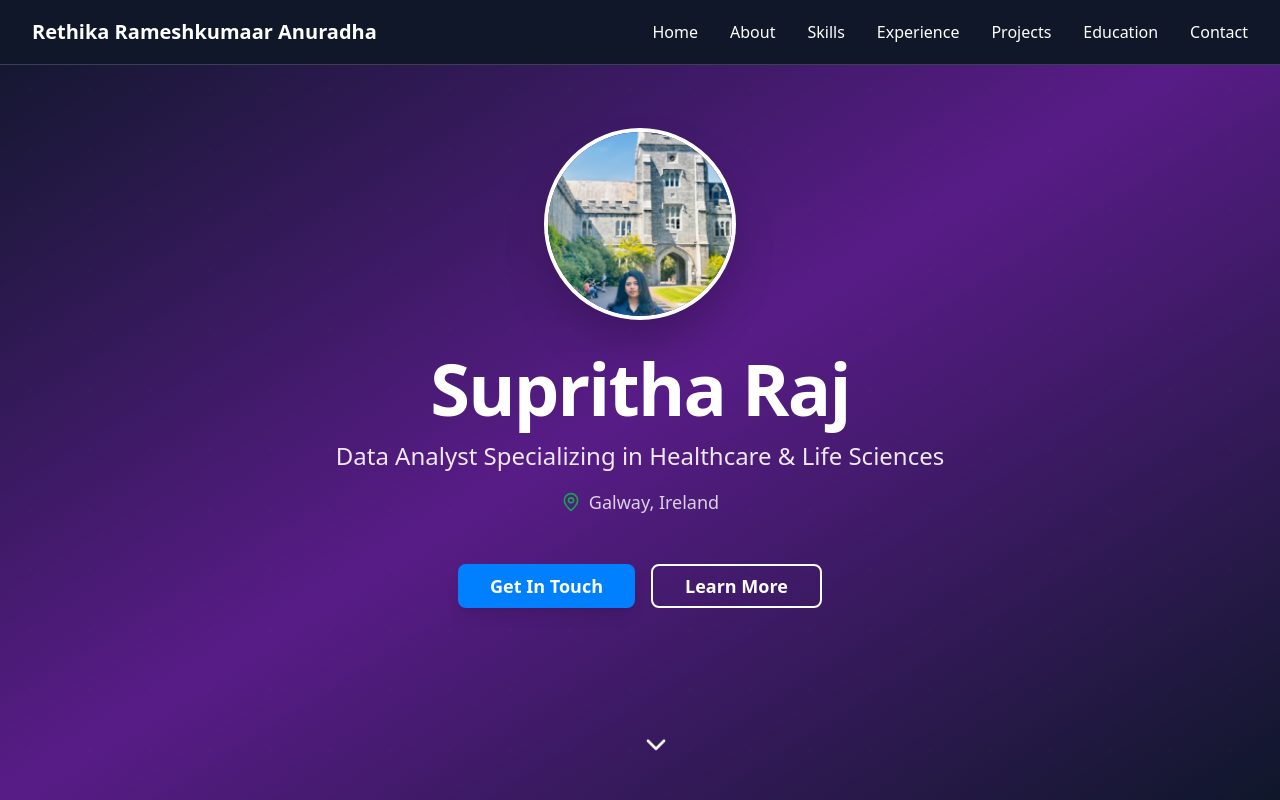
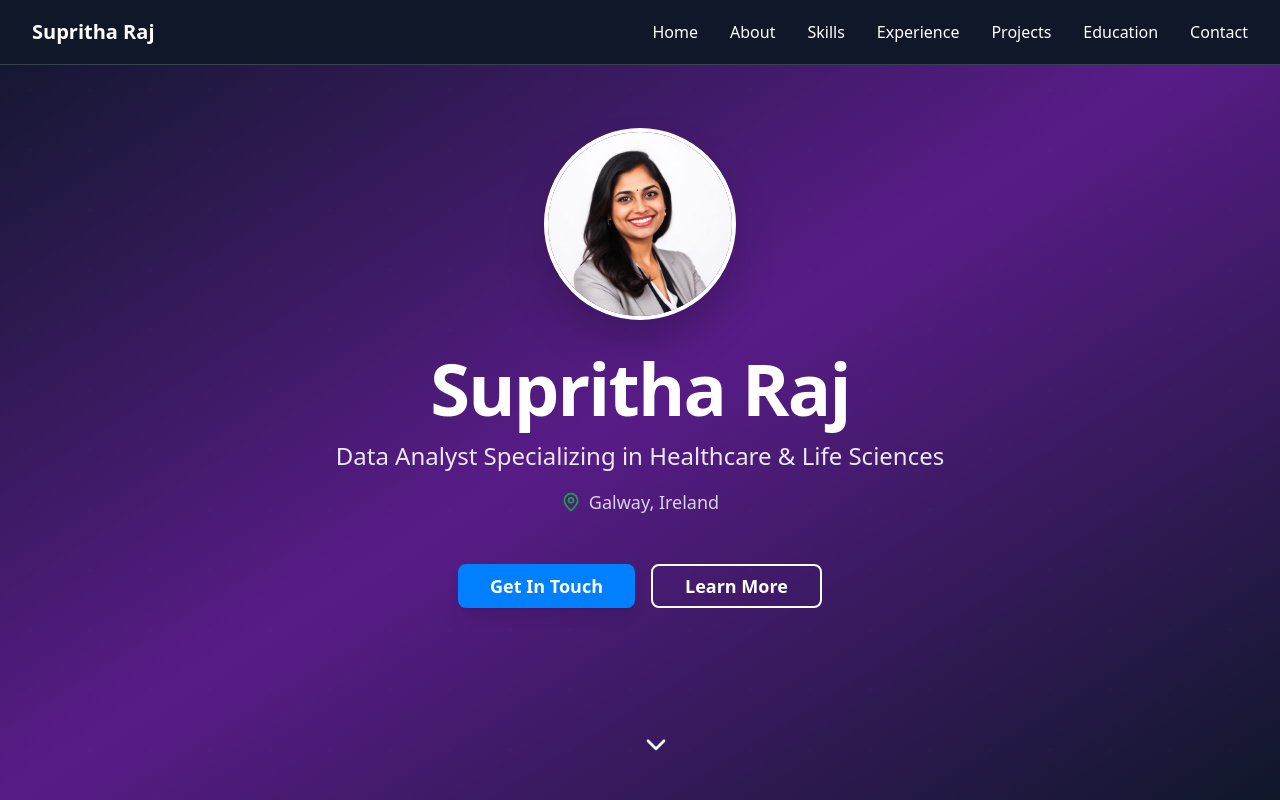
Before and after one commit to mentorque/suprithaportfolio, a React (Vite) app: page / in a window 1280 px wide. Shown: the top 800 px of the page. Built offline with nearby package versions, Linux system fonts and the light colour scheme.

Commit message:
Fix: Update navbar and images
Updated the navbar with the correct name and ensured all images are correctly displayed.

```diff
--- a/src/components/HeroSection.tsx
+++ b/src/components/HeroSection.tsx
@@ -1,6 +1,6 @@
 import { Button } from "@/components/ui/button";
 import { ChevronDown, MapPin } from "lucide-react";
-import profilePicture from "@/assets/profile-picture.jpg";
+import suprithaProfile from "@/assets/supritha-profile.jpg";
 
 const HeroSection = () => {
   const scrollToContact = () => {
@@ -30,7 +30,7 @@ const HeroSection = () => {
       <div className="container mx-auto px-4 text-center relative z-10">
         <div className="mb-8">
           <img
-            src={profilePicture}
+            src={suprithaProfile}
             alt="Supritha Raj"
             className="w-48 h-48 rounded-full mx-auto mb-6 border-4 border-white shadow-2xl object-cover object-center"
           />
--- a/src/components/Navigation.tsx
+++ b/src/components/Navigation.tsx
@@ -28,7 +28,7 @@ const Navigation = () => {
       <div className="max-w-7xl mx-auto px-4 sm:px-6 lg:px-8">
         <div className="flex justify-between items-center h-16">
           <div className="font-bold text-xl text-white">
-            Rethika Rameshkumaar Anuradha
+            Supritha Raj
           </div>
 
           {/* Desktop Navigation */}
```
Also changed, not shown: src/assets/supritha-profile.jpg (added).
